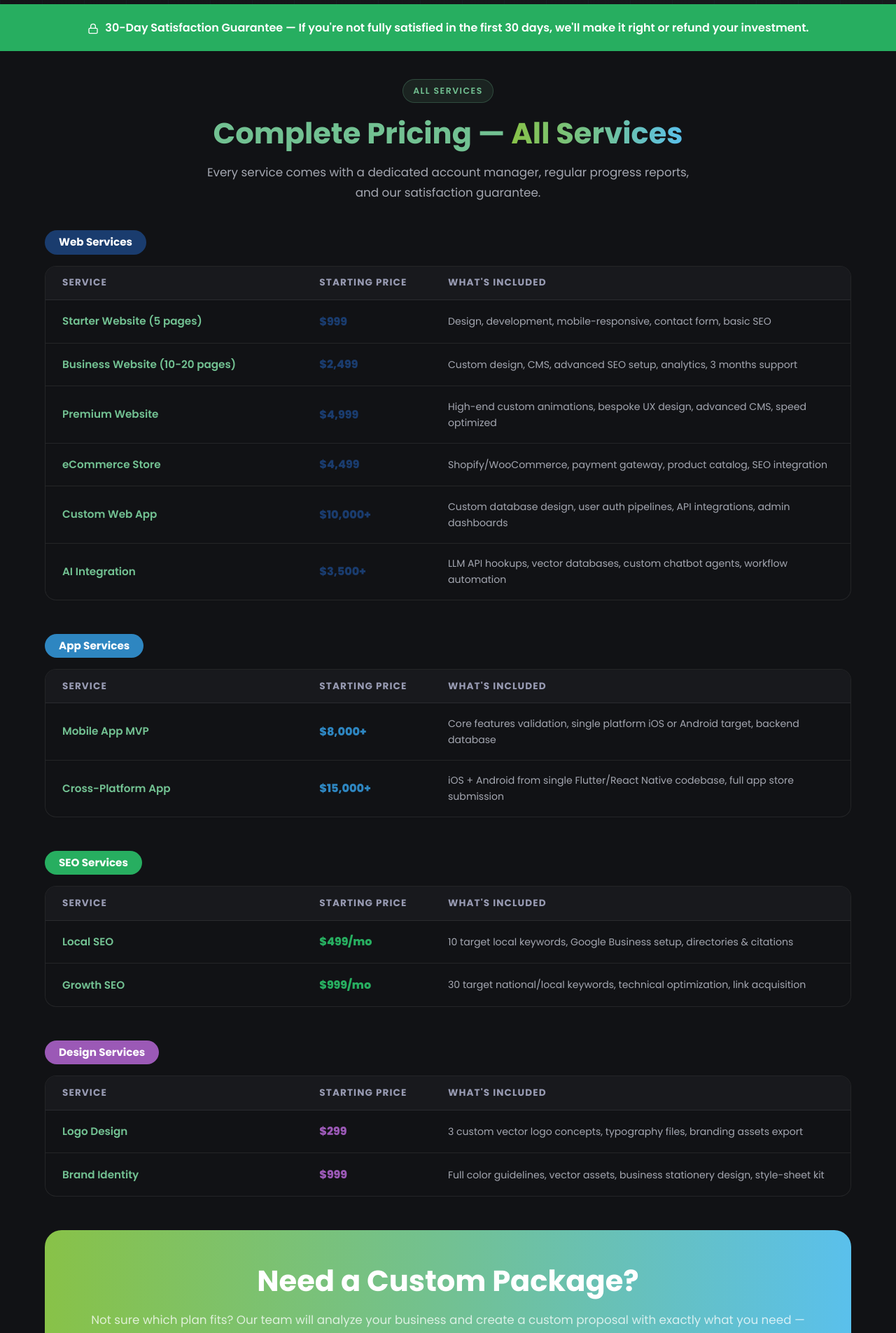
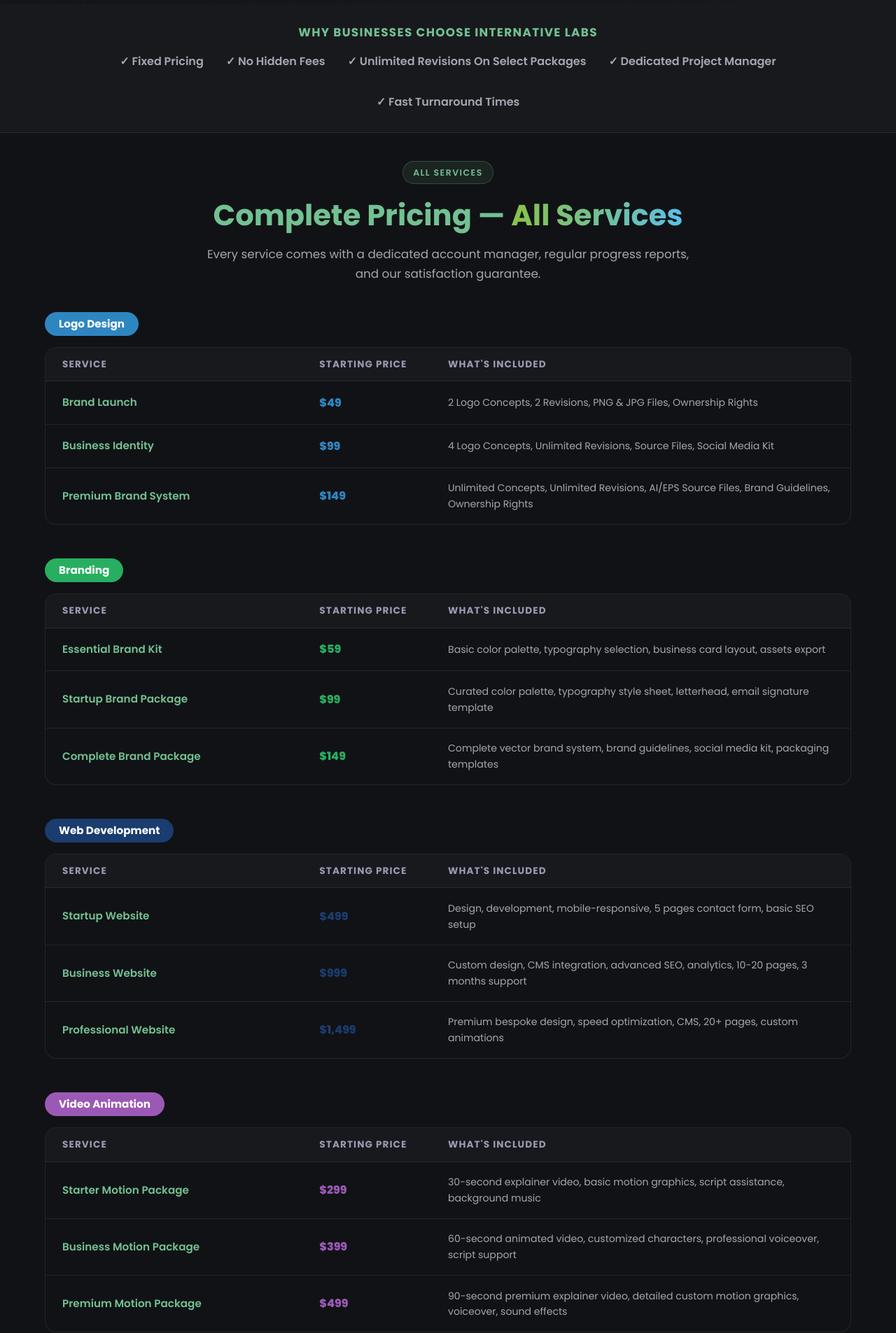
Before and after one commit to Haziq-imam/internative_labs, a Next.js app: page /pricing in a window 1280 px wide. Shown: the part 680-2585 px from the top of the page at 70% size. Built offline with nearby package versions, Linux system fonts and the light colour scheme.

Commit message:
feat: add pricing page with service tiers and bundle packages

```diff
--- a/app/globals.css
+++ b/app/globals.css
@@ -488,9 +488,9 @@
 }
 .hero h1 {
   color: #fff;
-  font-size: clamp(2.4rem, 5.5vw, 4rem);
-  line-height: 1.1;
-  margin-bottom: 1.5rem;
+  font-size: clamp(2rem, 4vw, 3.2rem);
+  line-height: 1.15;
+  margin-bottom: 1.2rem;
   animation: fadeUp 0.7s ease 0.2s both;
   max-width: 820px;
 }
@@ -1744,15 +1744,17 @@
 /* --- Hero Split Layout --- */
 .hero-split {
   display: grid;
-  grid-template-columns: 1fr 1fr;
-  gap: 4rem;
-  align-items: center;
+  grid-template-columns: 5fr 7fr;
+  gap: 3rem;
+  align-items: flex-start;
 }
 .hero-visual {
   position: relative;
   display: flex;
-  align-items: center;
+  align-items: flex-start;
   justify-content: center;
+  width: 100%;
+  padding-top: 30px;
 }
 
 /* --- Mockup Wrapper --- */
--- a/app/pricing/page.js
+++ b/app/pricing/page.js
@@ -11,27 +11,41 @@
 };
 
 const pricingItems = [
-  { service: 'Starter Website (5 pages)', price: '$999', includes: 'Design, development, mobile-responsive, contact form, basic SEO', href: '/services/web-development', category: 'Web' },
-  { service: 'Business Website (10-20 pages)', price: '$2,499', includes: 'Custom design, CMS, advanced SEO setup, analytics, 3 months support', href: '/services/web-development', category: 'Web' },
-  { service: 'Premium Website', price: '$4,999', includes: 'High-end custom animations, bespoke UX design, advanced CMS, speed optimized', href: '/services/web-development', category: 'Web' },
-  { service: 'eCommerce Store', price: '$4,499', includes: 'Shopify/WooCommerce, payment gateway, product catalog, SEO integration', href: '/services/ecommerce-development', category: 'Web' },
-  { service: 'Custom Web App', price: '$10,000+', includes: 'Custom database design, user auth pipelines, API integrations, admin dashboards', href: '/services/custom-web-applications', category: 'Web' },
-  { service: 'AI Integration', price: '$3,500+', includes: 'LLM API hookups, vector databases, custom chatbot agents, workflow automation', href: '/services/custom-web-applications', category: 'Web' },
-  { service: 'Mobile App MVP', price: '$8,000+', includes: 'Core features validation, single platform iOS or Android target, backend database', href: '/services/mobile-app-development', category: 'App' },
-  { service: 'Cross-Platform App', price: '$15,000+', includes: 'iOS + Android from single Flutter/React Native codebase, full app store submission', href: '/services/cross-platform-apps', category: 'App' },
-  { service: 'Local SEO', price: '$499/mo', includes: '10 target local keywords, Google Business setup, directories & citations', href: '/services/local-seo', category: 'SEO' },
-  { service: 'Growth SEO', price: '$999/mo', includes: '30 target national/local keywords, technical optimization, link acquisition', href: '/services/seo', category: 'SEO' },
-  { service: 'Logo Design', price: '$299', includes: '3 custom vector logo concepts, typography files, branding assets export', href: '/services/logo-branding', category: 'Design' },
-  { service: 'Brand Identity', price: '$999', includes: 'Full color guidelines, vector assets, business stationery design, style-sheet kit', href: '/services/logo-branding', category: 'Design' },
+  // Web Development
+  { service: 'Startup Website', price: '$499', includes: 'Design, development, mobile-responsive, 5 pages contact form, basic SEO setup', href: '/services/web-development', category: 'Web Development' },
+  { service: 'Business Website', price: '$999', includes: 'Custom design, CMS integration, advanced SEO, analytics, 10-20 pages, 3 months support', href: '/services/web-development', category: 'Web Development' },
+  { service: 'Professional Website', price: '$1,499', includes: 'Premium bespoke design, speed optimization, CMS, 20+ pages, custom animations', href: '/services/web-development', category: 'Web Development' },
+
+  // Logo Design
+  { service: 'Brand Launch', price: '$49', includes: '2 Logo Concepts, 2 Revisions, PNG & JPG Files, Ownership Rights', href: '/services/logo-branding', category: 'Logo Design' },
+  { service: 'Business Identity', price: '$99', includes: '4 Logo Concepts, Unlimited Revisions, Source Files, Social Media Kit', href: '/services/logo-branding', category: 'Logo Design' },
+  { service: 'Premium Brand System', price: '$149', includes: 'Unlimited Concepts, Unlimited Revisions, AI/EPS Source Files, Brand Guidelines, Ownership Rights', href: '/services/logo-branding', category: 'Logo Design' },
+
+  // Branding Section
+  { service: 'Essential Brand Kit', price: '$59', includes: 'Basic color palette, typography selection, business card layout, assets export', href: '/services/logo-branding', category: 'Branding' },
+  { service: 'Startup Brand Package', price: '$99', includes: 'Curated color palette, typography style sheet, letterhead, email signature template', href: '/services/logo-branding', category: 'Branding' },
+  { service: 'Complete Brand Package', price: '$149', includes: 'Complete vector brand system, brand guidelines, social media kit, packaging templates', href: '/services/logo-branding', category: 'Branding' },
+
+  // Video Animation
+  { service: 'Starter Motion Package', price: '$299', includes: '30-second explainer video, basic motion graphics, script assistance, background music', href: '/services/video-animation', category: 'Video Animation' },
+  { service: 'Business Motion Package', price: '$399', includes: '60-second animated video, customized characters, professional voiceover, script support', href: '/services/video-animation', category: 'Video Animation' },
+  { service: 'Premium Motion Package', price: '$499', includes: '90-second premium explainer video, detailed custom motion graphics, voiceover, sound effects', href: '/services/video-animation', category: 'Video Animation' },
+
+  // SEO Services
+  { service: 'Local SEO', price: '$499/mo', includes: '10 target local keywords, Google Business setup, local directory listings & citations pack', href: '/services/local-seo', category: 'SEO Services' },
+  { service: 'Growth SEO', price: '$999/mo', includes: '30 target keywords (local & national), on-page + technical optimization, monthly audits', href: '/services/seo', category: 'SEO Services' },
 ];
 
 const categoryColors = {
-  Web: '#1A3C6E', App: '#2E86C1', SEO: '#27AE60',
-  Marketing: '#E67E22', Design: '#9B59B6', Support: '#E74C3C',
+  'Web Development': '#1A3C6E',
+  'Logo Design': '#2E86C1',
+  'Branding': '#27AE60',
+  'Video Animation': '#9B59B6',
+  'SEO Services': '#E67E22',
 };
 
 export default function PricingPage() {
-  const categories = [...new Set(pricingItems.map(i => i.category))];
+  const categories = ['Logo Design', 'Branding', 'Web Development', 'Video Animation', 'SEO Services'];
 
   return (
     <>
@@ -42,8 +56,8 @@
             <span style={{ color: 'rgba(255,255,255,0.7)' }}>Pricing</span>
           </div>
           <span className="section-label" style={{ color: '#7ec8e3', borderColor: 'rgba(125,200,227,0.3)', background: 'rgba(125,200,227,0.1)' }}>Transparent Pricing</span>
-          <h1>Know Exactly What You're Getting <span className="gradient-text">and What It Costs</span></h1>
-          <p>No hidden fees, no vague retainers. Every service is priced clearly with defined deliverables. Choose a plan or get a custom proposal tailored to your exact needs and budget.</p>
+          <h1>Affordable Digital Solutions for <span className="gradient-text">Growing Businesses</span></h1>
+          <p>Fixed-price packages for branding, website development, SEO, mobile apps, and digital marketing. Choose a package that fits your business goals or request a custom quote.</p>
           <div className="hero-actions">
             <Link href="/free-consultation" className="btn btn-primary btn-lg" id="pricing-hero-cta">Get a Custom Quote →</Link>
             <Link href="/contact" className="btn btn-secondary btn-lg">Talk to Our Team</Link>
@@ -51,16 +65,25 @@
         </div>
       </section>
 
-      {/* Guarantee strip */}
-      <div style={{ background: '#27AE60', padding: '20px 0' }}>
+
+
+      {/* Trust Strip */}
+      <div style={{ background: 'var(--bg-gray)', borderBottom: '1px solid var(--border)', padding: '30px 0' }}>
         <div className="container" style={{ textAlign: 'center' }}>
-          <p style={{ color: '#fff', fontWeight: 600, fontSize: '1rem' }}>
-            <FiLock size={16} style={{ display: 'inline', verticalAlign: 'middle', marginRight: 6 }} /> 30-Day Satisfaction Guarantee — If you're not fully satisfied in the first 30 days, we'll make it right or refund your investment.
-          </p>
+          <h3 style={{ fontSize: '1.05rem', color: 'var(--brand)', textTransform: 'uppercase', letterSpacing: '0.08em', marginBottom: '1.2rem', fontFamily: 'var(--font-display)', fontWeight: 700 }}>
+            Why Businesses Choose InterNative Labs
+          </h3>
+          <div style={{ display: 'flex', justifyContent: 'center', gap: '2rem', flexWrap: 'wrap', fontWeight: 600, color: 'var(--text-secondary)' }}>
+            <span>✓ Fixed Pricing</span>
+            <span>✓ No Hidden Fees</span>
+            <span>✓ Unlimited Revisions On Select Packages</span>
+            <span>✓ Dedicated Project Manager</span>
+            <span>✓ Fast Turnaround Times</span>
+          </div>
         </div>
       </div>
 
-      {/* Pricing Table */}
+      {/* Pricing Tables */}
       <section className="section">
         <div className="container">
           <div className="section-header">
@@ -76,7 +99,7 @@
                 color: '#fff', background: categoryColors[cat],
                 padding: '8px 20px', borderRadius: 99, marginBottom: '1rem',
                 fontSize: '0.95rem',
-              }}>{cat} Services</h3>
+              }}>{cat}</h3>
               <div style={{ background: 'var(--dark)', border: '1px solid var(--border)', borderRadius: 16, overflow: 'hidden' }}>
                 {/* Header */}
                 <div className="pricing-header" style={{ display: 'grid', gridTemplateColumns: '2fr 1fr 3fr', background: 'var(--bg-gray)', padding: '0.8rem 1.5rem', borderBottom: '1px solid var(--border)' }}>
@@ -105,18 +128,87 @@
             </div>
           ))}
 
+          {/* Bundle Section */}
+          <div style={{ marginTop: '5rem', marginBottom: '3rem' }}>
+            <div className="section-header" style={{ textAlign: 'center', marginBottom: '3rem' }}>
+              <span className="section-label" style={{ color: '#7ec8e3', borderColor: 'rgba(125,200,227,0.3)', background: 'rgba(125,200,227,0.1)' }}>Value Bundles</span>
+              <h2>All-In-One <span className="gradient-text">Launch Bundles</span></h2>
+              <p>Get everything you need to launch and grow your brand online at a massive discount.</p>
+            </div>
+            <div className="grid-3">
+              {[
+                {
+                  title: 'Startup Launch Bundle',
+                  price: '$516',
+                  includes: ['Logo Design', 'Business Card Design', 'Social Media Assets'],
+                  highlight: false
+                },
+                {
+                  title: 'Business Growth Bundle',
+                  price: '$1,017',
+                  includes: ['Branding Package', 'Business Website', 'Marketing Assets'],
+                  highlight: true
+                },
+                {
+                  title: 'Complete Digital Presence',
+                  price: '$1,527',
+                  includes: ['Premium Branding', 'Professional Website', 'Video Animation'],
+                  highlight: false
+                }
+              ].map(b => (
+                <div key={b.title} style={{
+                  background: b.highlight ? 'rgba(114,193,146,0.08)' : 'rgba(255,255,255,0.03)',
+                  border: b.highlight ? '2px solid var(--brand)' : '1px solid var(--border)',
+                  borderRadius: 24,
+                  padding: '2.5rem',
+                  display: 'flex',
+                  flexDirection: 'column',
+                  position: 'relative',
+                  boxShadow: b.highlight ? 'var(--shadow-brand)' : 'none',
+                }}>
+                  {b.highlight && (
+                    <span style={{
+                      position: 'absolute', top: -12, left: '50%', transform: 'translateX(-50%)',
+                      background: 'var(--brand)', color: '#fff', fontSize: '0.75rem', fontWeight: 700,
+                      padding: '4px 14px', borderRadius: 99, textTransform: 'uppercase'
+                    }}>Most Popular</span>
+                  )}
+                  <h3 style={{ color: b.highlight ? 'var(--brand)' : '#fff', fontSize: '1.25rem', marginBottom: '1rem' }}>{b.title}</h3>
+                  <div style={{ display: 'flex', alignItems: 'baseline', marginBottom: '1.5rem' }}>
+                    <span style={{ fontSize: '2.5rem', fontWeight: 800, color: 'var(--brand)', fontFamily: 'var(--font-display)' }}>{b.price}</span>
+                  </div>
+                  <div style={{ borderTop: '1px solid rgba(255,255,255,0.1)', paddingTop: '1.5rem', flexGrow: 1 }}>
+                    <h4 style={{ color: 'rgba(255,255,255,0.5)', fontSize: '0.82rem', textTransform: 'uppercase', letterSpacing: '0.08em', marginBottom: '0.8rem' }}>What's Included:</h4>
+                    <ul style={{ display: 'flex', flexDirection: 'column', gap: '0.6rem', paddingLeft: 0, listStyle: 'none' }}>
+                      {b.includes.map(inc => (
+                        <li key={inc} style={{ color: 'rgba(255,255,255,0.85)', fontSize: '0.92rem', display: 'flex', alignItems: 'center', gap: '8px' }}>
+                          <span style={{ color: 'var(--brand)', fontWeight: 'bold' }}>✓</span> {inc}
+                        </li>
+                      ))}
+                    </ul>
+                  </div>
+                  <Link href="/free-consultation" className="btn btn-primary" style={{ width: '100%', justifyContent: 'center', marginTop: '2rem' }}>
+                    Get Started →
+                  </Link>
+                </div>
+              ))}
+            </div>
+          </div>
+
           {/* Custom Quote */}
           <div style={{
-            background: 'var(--gradient-brand)', borderRadius: 24, padding: '3rem',
-            textAlign: 'center', color: '#fff', marginTop: '2rem',
+            background: 'var(--gradient-brand)', borderRadius: 24, padding: '4rem 3rem',
+            textAlign: 'center', color: '#fff', marginTop: '4rem',
+            boxShadow: 'var(--shadow-brand)'
           }}>
-            <h2 style={{ color: '#fff', marginBottom: '1rem' }}>Need a Custom Package?</h2>
-            <p style={{ color: 'rgba(255,255,255,0.75)', marginBottom: '2rem', fontSize: '1.05rem' }}>
-              Not sure which plan fits? Our team will analyze your business and create a custom proposal with exactly what you need — and nothing you don't.
+            <span className="section-label" style={{ color: '#fff', borderColor: 'rgba(255,255,255,0.3)', background: 'rgba(255,255,255,0.1)' }}>Request Custom Quote</span>
+            <h2 style={{ color: '#fff', marginTop: '1rem', marginBottom: '1.2rem' }}>Need a Custom Enterprise Solution?</h2>
+            <p style={{ color: 'rgba(255,255,255,0.85)', maxWidth: 650, margin: '0 auto 2.5rem', fontSize: '1.05rem', lineHeight: 1.7 }}>
+              Looking for <strong>Custom Web Applications ($10,000+)</strong>, <strong>Mobile App MVPs ($8,000+)</strong>, <strong>Cross-Platform Apps ($15,000+)</strong>, or <strong>Enterprise SEO ($2,999/mo)</strong>? Because these systems require bespoke engineering blueprints, they don't fit our standard package pricing. Let's outline a custom spec sheet.
             </p>
             <div className="cta-buttons" style={{ justifyContent: 'center' }}>
-              <Link href="/free-consultation" className="btn" id="pricing-final-cta" style={{ background: '#fff', color: 'var(--brand)', fontWeight: 700 }}>
-                Get a Custom Quote →
+              <Link href="/free-consultation" className="btn" id="pricing-final-cta" style={{ background: '#fff', color: 'var(--dark)', fontWeight: 700 }}>
+                Get Custom Proposal →
               </Link>
               <Link href="/contact" className="btn btn-secondary">Contact Our Team</Link>
             </div>
```
Also changed, not shown: app/page.js (+39 -45 lines), app/portfolio/page.js (+31 -4 lines), public/images/portfolio.png (added).
